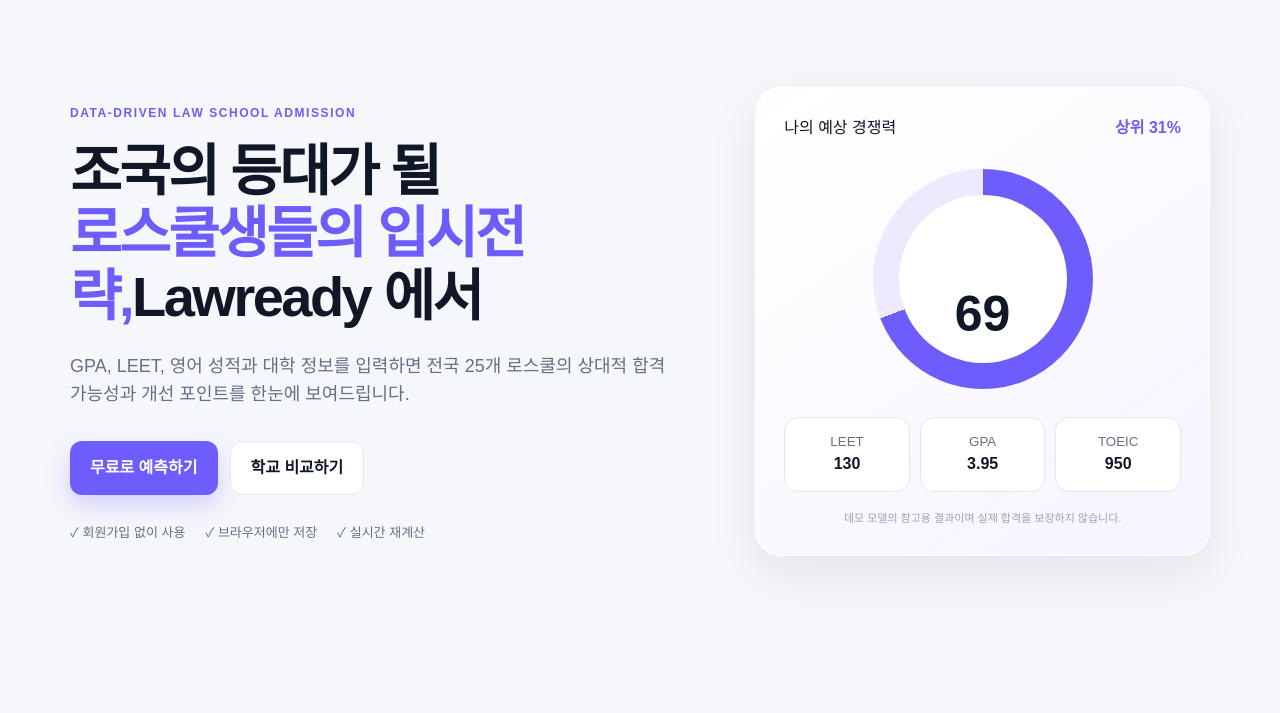
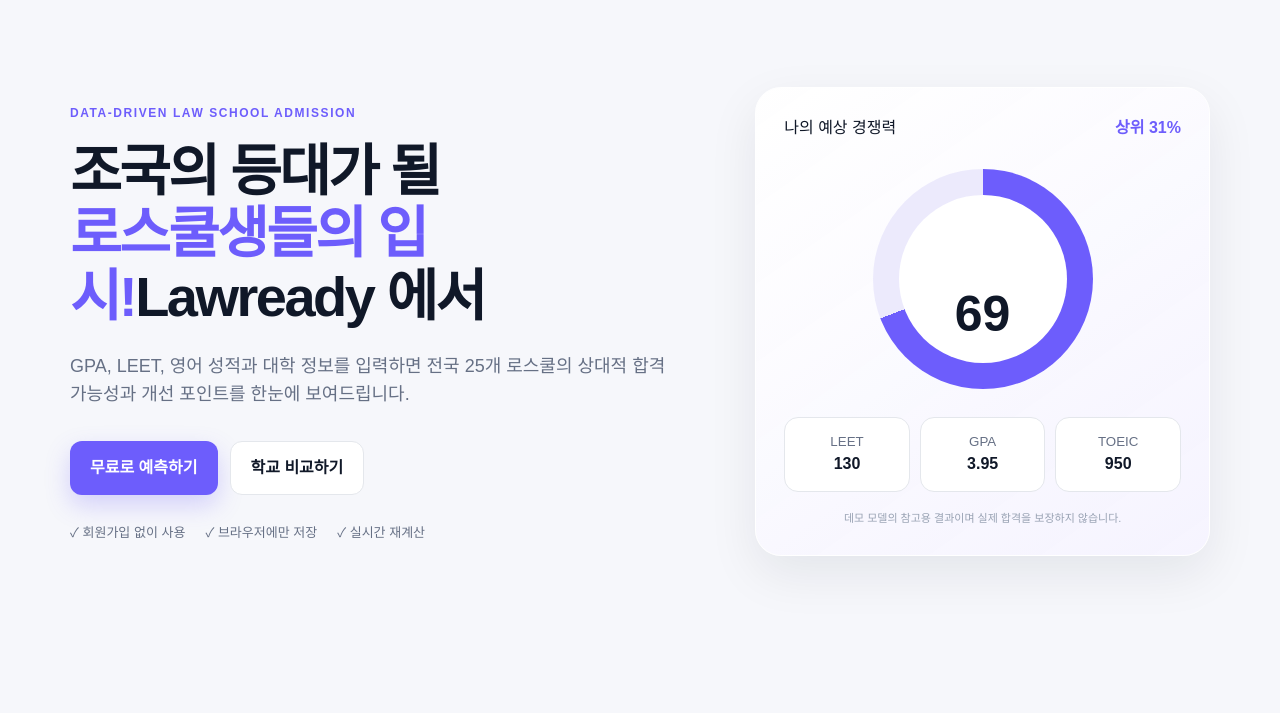
Before and after one commit to leejuwon0719-spec/readyforlawschool, a plain HTML site: page index.html in a window 1280 px wide. Shown: the part 75-788 px from the top of the page. Drawn offline with Linux system fonts and the light colour scheme; a web font is replaced by a local one.

Commit message:
Update index.html

```diff
--- a/index.html
+++ b/index.html
@@ -25,7 +25,7 @@
   <section class="hero">
     <div class="hero-copy">
       <span class="eyebrow">DATA-DRIVEN LAW SCHOOL ADMISSION</span>
-      <h1>조국의 등대가 될<br><em>로스쿨생들의 입시전략,</em>Lawready 에서</h1>
+      <h1>조국의 등대가 될<br><em>로스쿨생들의 입시!</em>Lawready 에서</h1>
       <p>GPA, LEET, 영어 성적과 대학 정보를 입력하면 전국 25개 로스쿨의 상대적 합격 가능성과 개선 포인트를 한눈에 보여드립니다.</p>
       <div class="hero-actions"><a class="primary" href="#predict">무료로 예측하기</a><a class="secondary" href="#schools">학교 비교하기</a></div>
       <div class="trust"><span>✓ 회원가입 없이 사용</span><span>✓ 브라우저에만 저장</span><span>✓ 실시간 재계산</span></div>
```
